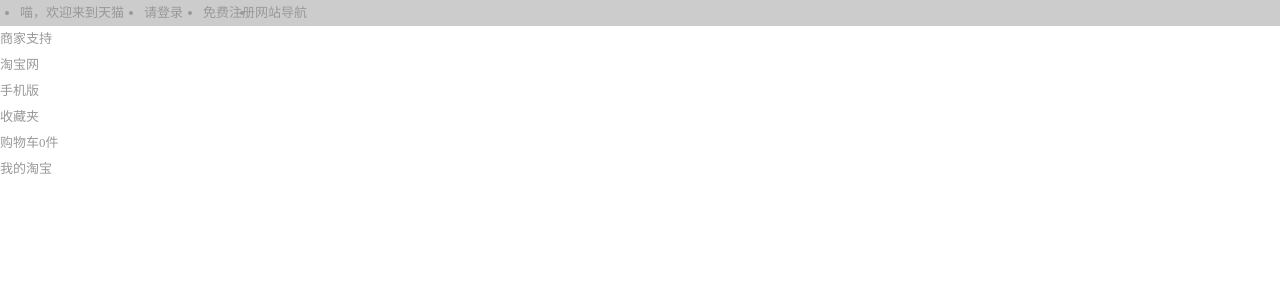
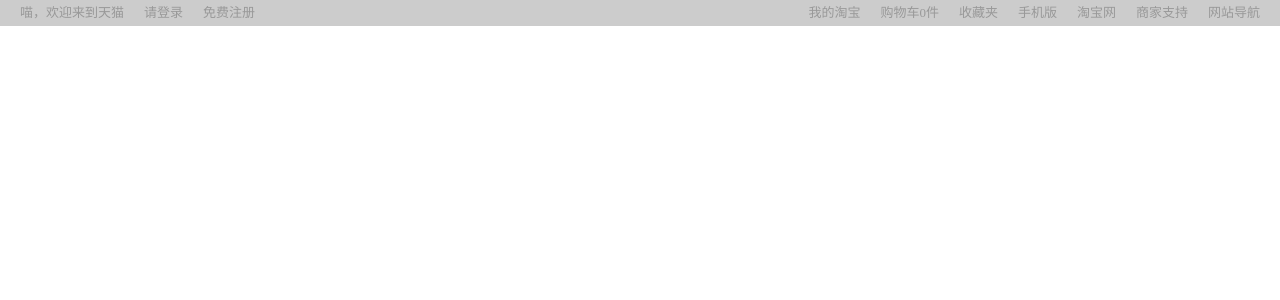
Before and after one commit to lushan-hao/20181002, a web app: file html/tmail/index.html in a window 1280 px wide. Shown: the top 300 px of the page. Run offline with its HTML, style and script files only (its server is not run), Linux system fonts and the light colour scheme.

Commit message:
天猫知识点部分

```diff
--- a/html/tmail/css/index.css
+++ b/html/tmail/css/index.css
@@ -1,6 +1,7 @@
 *{
     margin: 0;
     padding: 0;
+    list-style: none;
 }
 #nav{
     width: 100%;
@@ -14,3 +15,8 @@
     float: left;
     margin-left: 20px;
 }
+
+#nav #nav-right li{
+    float: right;
+    margin-right: 20px;
+}
```
